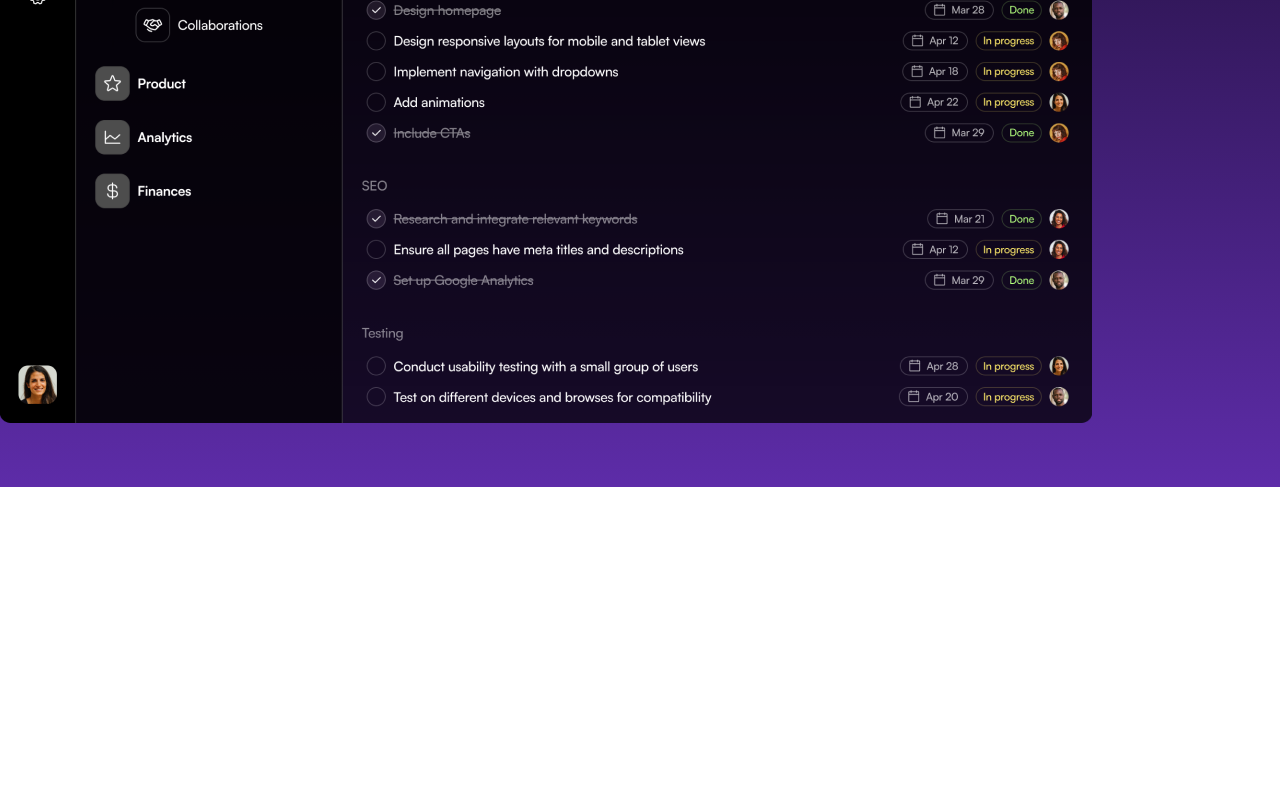
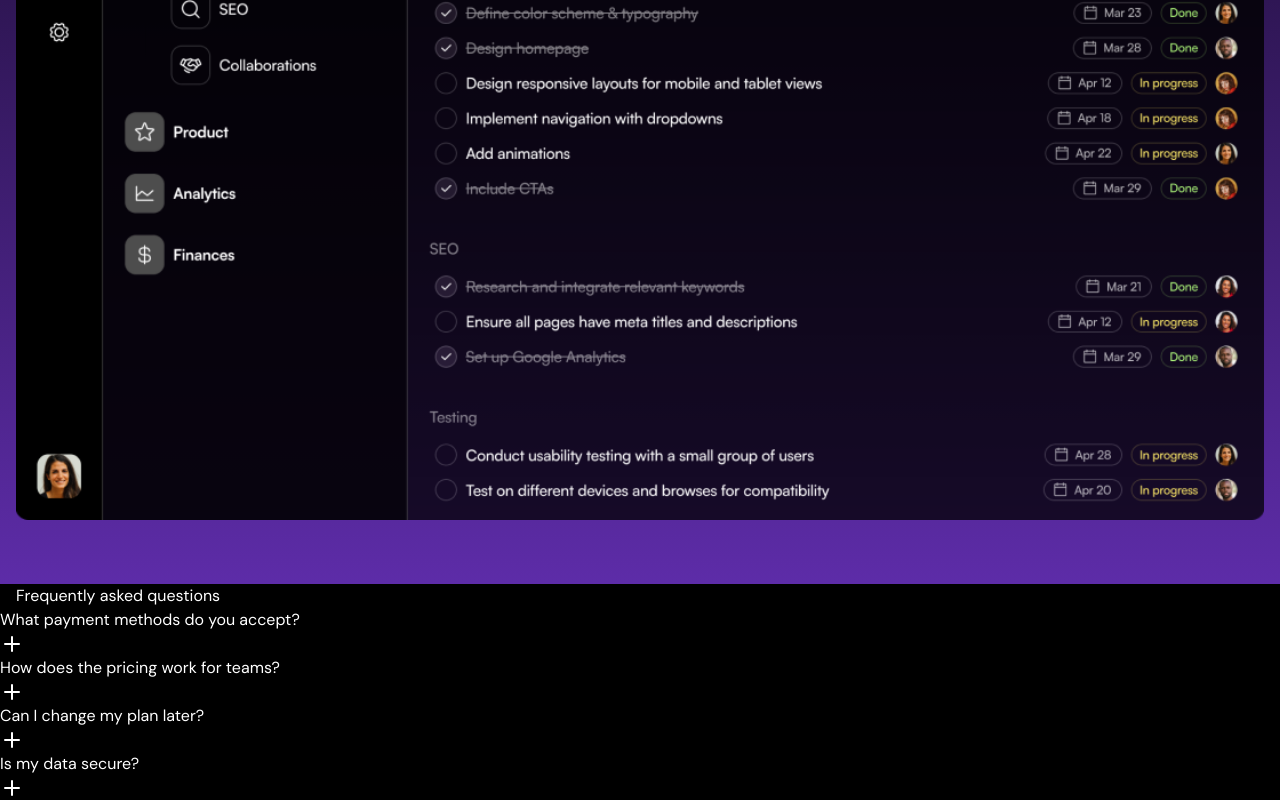
Before and after one commit to M-Faisal-Dev/next-business-website, a Next.js app: page / in a window 1280 px wide. Shown: the part 2415-3215 px from the top of the page. Before the commit the page ends 2902 px from the top, so only its background shows below. Built offline with nearby package versions, Linux system fonts and the light colour scheme.

Commit message:
modified a productShowcase and create a faqs section

```diff
--- a/src/app/page.tsx
+++ b/src/app/page.tsx
@@ -4,6 +4,7 @@ import MainBanner from "@/components/MainBanner";
 import LogoTicker from "@/components/LogoTicker";
 import Feature from "@/components/Feature";
 import { ProductShowcase } from "@/components/ProductShowcase";
+import FAQs from "@/components/FAQs";
 export default function Home() {
   return (
   <div>
@@ -13,6 +14,8 @@ export default function Home() {
 <LogoTicker/>
 <Feature/>
 <ProductShowcase/>
+<FAQs/>
+
 
   </div>
   );
--- /dev/null
+++ b/src/components/FAQs.tsx
@@ -0,0 +1,48 @@
+import React from 'react'
+import PlusIcon from "../assets/icons/plus.svg"
+
+const items = [
+  {
+    question: "What payment methods do you accept?",
+    answer:
+      "We accept all major credit cards, PayPal, and various other payment methods depending on your location. Please contact our support team for more information on accepted payment methods in your region.",
+  },
+  {
+    question: "How does the pricing work for teams?",
+    answer:
+      "Our pricing is per user, per month. This means you only pay for the number of team members you have on your account. Discounts are available for larger teams and annual subscriptions.",
+  },
+  {
+    question: "Can I change my plan later?",
+    answer:
+      "Yes, you can upgrade or downgrade your plan at any time. Changes to your plan will be prorated and reflected in your next billing cycle.",
+  },
+  {
+    question: "Is my data secure?",
+    answer:
+      "Security is our top priority. We use state-of-the-art encryption and comply with the best industry practices to ensure that your data is stored securely and accessed only by authorized users.",
+  },
+];
+function FAQ() {
+  return (
+    <div className='bg-black text-white bg-gradient-to-t'>
+      <div className='container'>
+<h2>Frequently asked questions</h2>
+
+
+      </div>
+     {items.map(({question, answer})=>(
+      <div key={question}>
+        <div>
+          <span>{question} <PlusIcon/></span>
+        </div>
+        <div className='hidden'>
+          {answer}
+        </div>
+      </div>
+     ))}
+    </div>
+  )
+}
+
+export default FAQ
--- a/src/components/ProductShowcase.tsx
+++ b/src/components/ProductShowcase.tsx
@@ -9,8 +9,20 @@ export const ProductShowcase = () => {
 
 <p className="text-xl text-center text-white/70 mt-5">Lorem ipsum, dolor sit amet consectetur adipisicing elit. Aliquid ab laudantium quibusdam excepturi voluptatibus mollitia perspiciatis, eum cupiditate qui aspernatur recusandae sint cum ipsam quisquam numquam veniam aperiam ipsum obcaecati?</p>
 </div>
+
+
+
+
+<div className="flex justify-center mt-10 sm:mt-14">
+          <Image
+            className="w-full "
+            src={appScreen}
+            alt="The Product screenshot"
+            priority
+          />
+        </div>
       </div>
-      <Image className="mt-14" src = {appScreen} alt = "The Product screenshot"/>
+
     </div>
   );
 };
```
